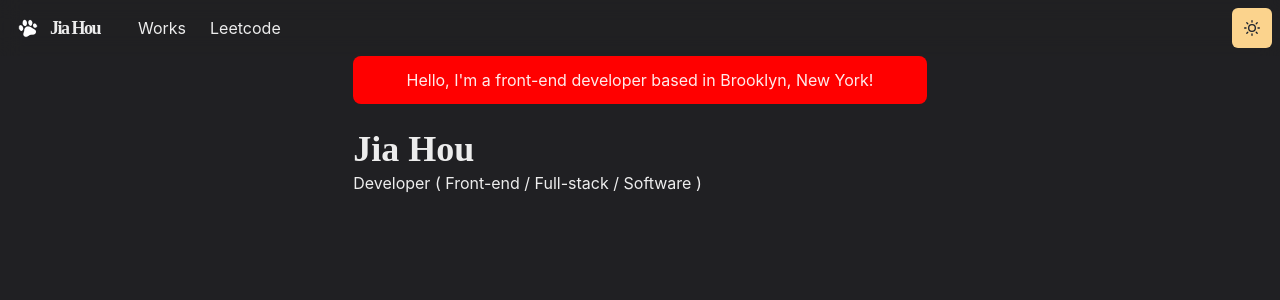
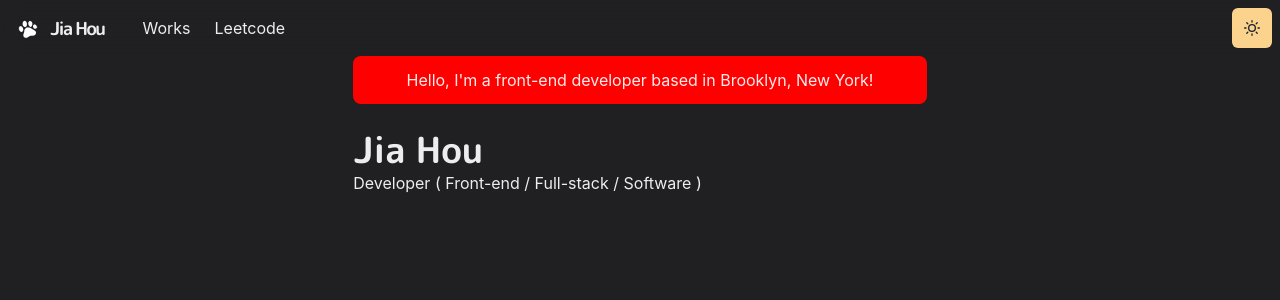
Before and after one commit to jaykaicheng/jaykaicheng-homepage, a Next.js app: page / in a window 1280 px wide. Shown: the top 300 px of the page. Built offline with nearby package versions, Linux system fonts and the light colour scheme.

Commit message:
added fonts to website

```diff
--- /dev/null
+++ b/components/fonts.js
@@ -0,0 +1,12 @@
+import { Global } from "@emotion/react";
+
+const Fonts = () => (
+  <Global
+  styles={`
+  @import url("https://fonts.googleapis.com/css2?family=M+PLUS+Rounded+1c:wght@300;700&display=swap");
+  `}
+
+  />
+)
+
+export default Fonts
--- a/components/theme-toggle-button.js
+++ b/components/theme-toggle-button.js
@@ -1,4 +1,4 @@
-import { Icon, IconButton, useColorMode, useColorModeValue } from '@chakra-ui/react'
+import { IconButton, useColorMode, useColorModeValue } from '@chakra-ui/react'
 import { SunIcon, MoonIcon } from '@chakra-ui/icons'
 
 const ThemeToggleButton =  () => {
--- a/pages/_app.js
+++ b/pages/_app.js
@@ -1,10 +1,12 @@
 import { ChakraProvider } from '@chakra-ui/react'
 import Layout from '../components/layouts/main'
+import Fonts from '../components/fonts'
 import theme from '../lib/theme'
 
 const Website = ({ Component, pageProps, router }) => {
   return (
     <ChakraProvider theme={theme}>
+      <Fonts />
       <Layout router={router}>
 	<Component {...pageProps} key={router.route} />
       </Layout>
```
